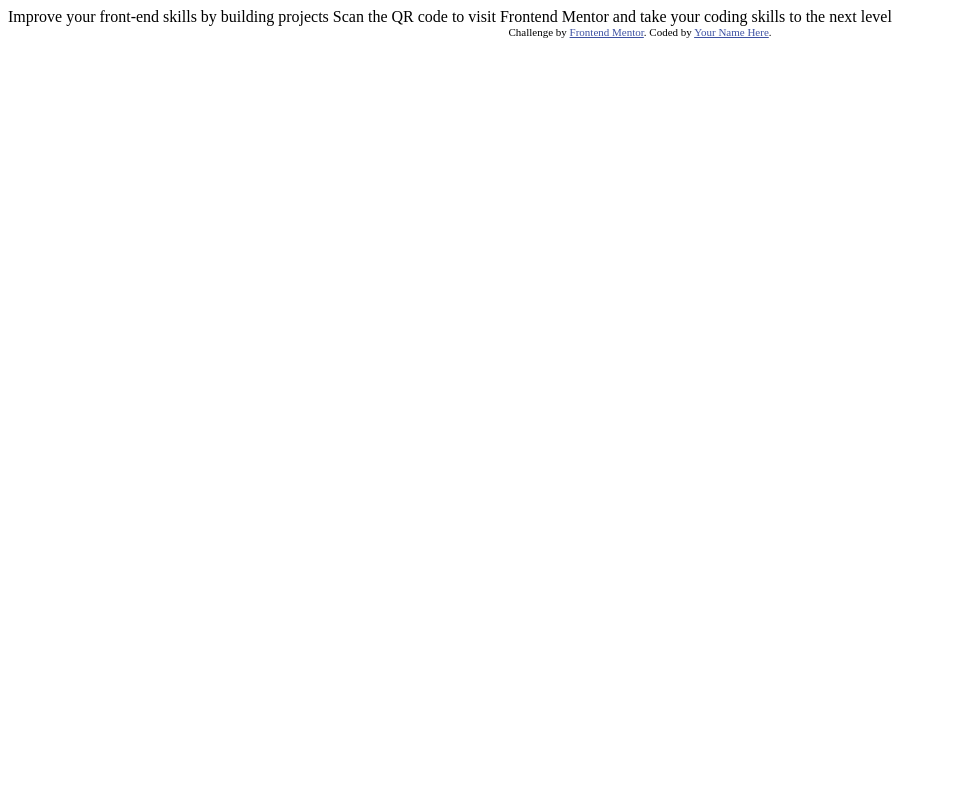
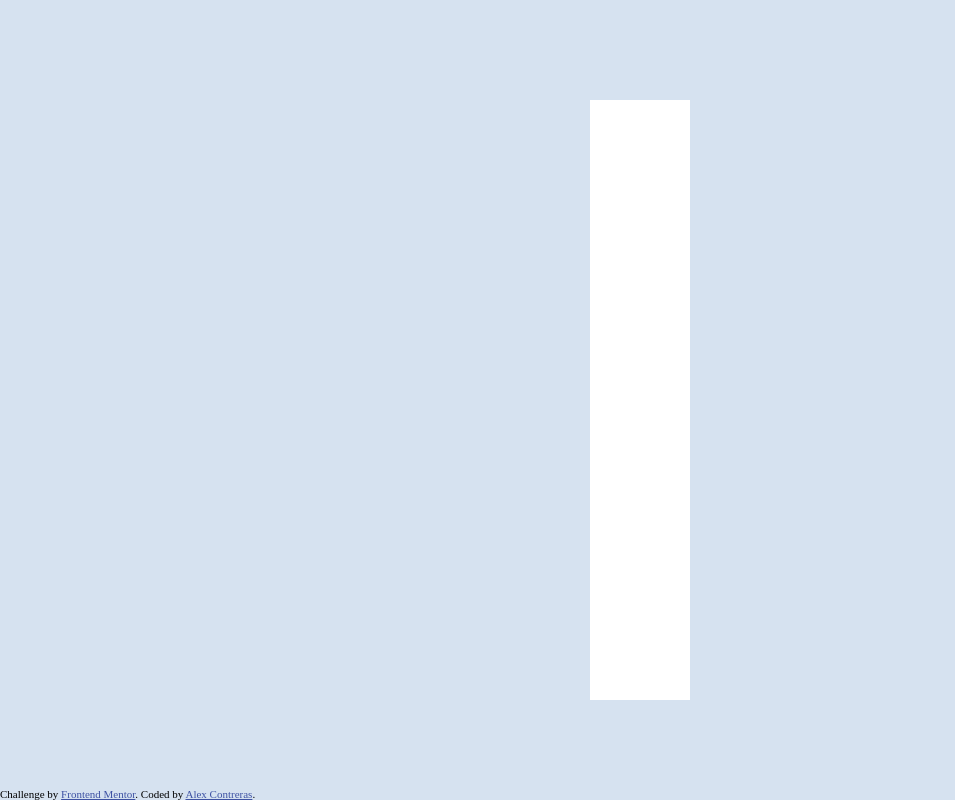
Before and after one commit to AlexUrielContreras/fem-qr-code-challenge, a plain HTML site: page index.html in a window 1280 px wide. Shown: the whole page, without its empty margins (0-955 px from the left). Drawn offline with Linux system fonts and the light colour scheme.

Commit message:
colored the page background and set up the outer most container

```diff
--- a/index.html
+++ b/index.html
@@ -5,24 +5,21 @@
   <meta name="viewport" content="width=device-width, initial-scale=1.0"> <!-- displays site properly based on user's device -->
 
   <link rel="icon" type="image/png" sizes="32x32" href="./images/favicon-32x32.png">
+  <link rel="Stylesheet" href="./styles.css" />
 
   <title>Frontend Mentor | QR code component</title>
-
-  <!-- Feel free to remove these styles or customise in your own stylesheet 👍 -->
-  <style>
-    .attribution { font-size: 11px; text-align: center; }
-    .attribution a { color: hsl(228, 45%, 44%); }
-  </style>
 </head>
 <body>
+  <main>
+    <div class="outer-container">
 
-  Improve your front-end skills by building projects
-
-  Scan the QR code to visit Frontend Mentor and take your coding skills to the next level
-
-  <div class="attribution">
-    Challenge by <a href="https://www.frontendmentor.io?ref=challenge" target="_blank">Frontend Mentor</a>.
-    Coded by <a href="#">Your Name Here</a>.
-  </div>
+    </div>
+  </main>
+  <footer>
+    <div class="attribution">
+      Challenge by <a href="https://www.frontendmentor.io?ref=challenge" target="_blank">Frontend Mentor</a>.
+      Coded by <a href="https://www.linkedin.com/in/alex-contreras-788b55225/">Alex Contreras</a>.
+    </div>
+  </footer>
 </body>
 </html>
--- /dev/null
+++ b/styles.css
@@ -0,0 +1,31 @@
+* {
+    margin: 0;
+    box-sizing: border-box
+}
+body {
+    background-color: hsl(212, 45%, 89%)
+}
+.attribution {
+    font-size: 11px;
+    text-align: center;
+}
+.attribution a {
+    color: hsl(228, 45%, 44%);
+}
+
+main {
+    height: 100vh;
+    display: flex;
+    align-items: center;
+    justify-content: center
+}
+
+.outer-container {
+    width: 100px;
+    height: 600px;
+    background-color: hsl(0, 0%, 100%);
+}
+footer {
+    position: fixed;
+    bottom: 0
+}
```
